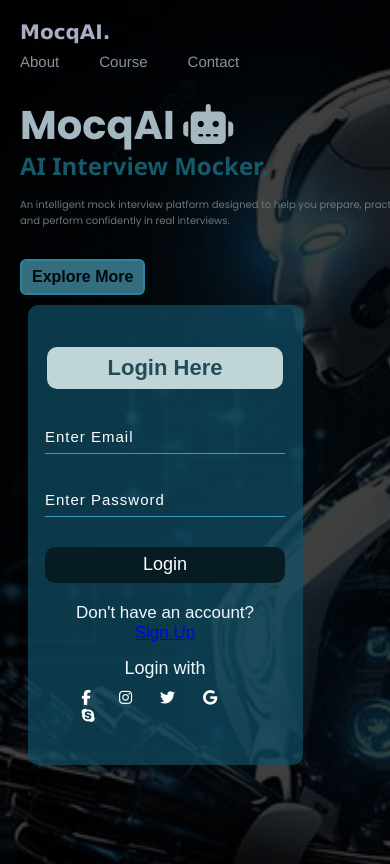
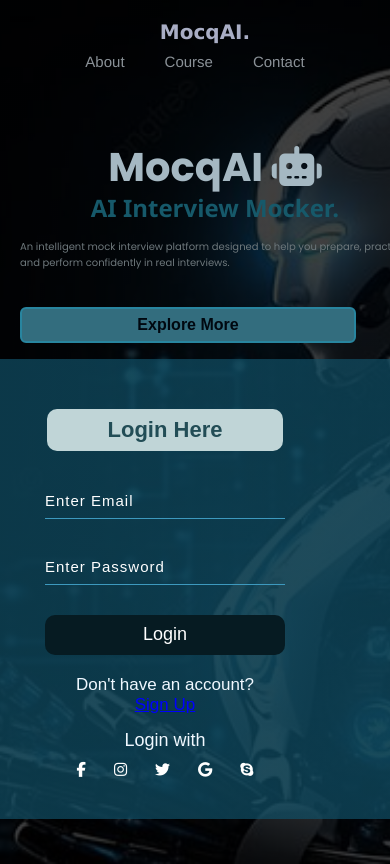
Before and after one commit to riddhipatel09/MocqAI, a Next.js app: page / in a window 390 px wide. Shown: the top 864 px of the page. Built offline with nearby package versions, Linux system fonts and the light colour scheme.

Commit message:
Make interview page responsive and center buttons on mobile

```diff
--- a/src/app/account/page.js
+++ b/src/app/account/page.js
@@ -2,7 +2,8 @@
 
 import React, { useEffect, useState } from 'react';
 
-const baseUrl = process.env.NEXT_PUBLIC_API_BASE || 'http://localhost:5000';
+const baseUrl = '';
+
 
 export default function AccountPage() {
   const [user, setUser] = useState(null);
--- a/src/app/globals.css
+++ b/src/app/globals.css
@@ -1,21 +1,23 @@
-*{
+* {
   margin: 0;
   padding: 0;
   font-family: sans-serif;
 }
 
-.header{
-    position: relative; /* or remove 'position' entirely */
-  min-height: 100vh;  /* optional: let it grow with content */
+.header {
+  position: relative;
+  /* or remove 'position' entirely */
+  min-height: 100vh;
+  /* optional: let it grow with content */
   width: 100%;
   left: 0;
-    background-image: linear-gradient(rgba(0,0,0,0.75), rgba(0,0,0,0.75)), url("/image.jpg");
+  background-image: linear-gradient(rgba(0, 0, 0, 0.75), rgba(0, 0, 0, 0.75)), url("/image.jpg");
   background-size: cover;
   background-position: center;
   padding-top: 20px;
 }
 
-.logo{
+.logo {
   font-size: 20px;
   font-family: Verdana, Geneva, Tahoma, sans-serif;
   color: rgb(169, 174, 197);
@@ -23,21 +25,24 @@
   text-decoration: none;
   padding-left: 20px;
 }
-.navbar{
+
+.navbar {
   display: flex;
   display: flex;
   justify-content: space-between;
   align-items: top;
   z-index: 100;
 }
-.navbar ul li{
+
+.navbar ul li {
   list-style: none;
   display: inline-block;
   margin: 0 20px;
   position: relative;
   padding-top: 5px;
 }
-.navbar ul li a{
+
+.navbar ul li a {
   text-decoration: none;
   color: rgb(138, 145, 151);
   font-family: 'Franklin Gothic Medium', 'Arial Narrow', Arial, sans-serif;
@@ -46,7 +51,7 @@
 
 }
 
-.navbar ul li::after{
+.navbar ul li::after {
   content: '';
   height: 2px;
   width: 0%;
@@ -60,12 +65,14 @@
 .navbar ul li:hover::after {
   width: 100%;
 }
-.account i{
+
+.account i {
   font-size: 25px;
   color: rgb(140, 149, 158);
   padding-right: 20px;
 }
-.home{
+
+.home {
   color: aliceblue;
   width: 100%;
   height: 90vh;
@@ -73,22 +80,26 @@
   align-items: center;
   padding-left: 70px;
 }
-.content{
+
+.content {
   max-width: 634px;
 }
-.content h1{
+
+.content h1 {
   font-family: "Poppins", sans-serif;
   font-size: 70px;
   line-height: 1.2;
   color: rgb(165, 184, 194);
 }
-.content h3{
+
+.content h3 {
   font-family: 'Segoe UI', Tahoma, Geneva, Verdana, sans-serif;
   font-weight: 700;
   font-size: 50px;
   color: rgb(22, 89, 106);
 }
-.content p{
+
+.content p {
   font-family: "Poppins", sans-serif;
   font-weight: 400;
   font-size: 20px;
@@ -96,7 +107,8 @@
   color: rgb(110, 120, 124);
   text-align: left !important;
 }
-.btn{
+
+.btn {
   display: inline-block;
   padding: 7px 10px;
   background: rgb(51, 109, 126);
@@ -109,7 +121,8 @@
   font-weight: 550;
   transition: .5s;
 }
-.btn:hover{
+
+.btn:hover {
   background: transparent;
   color: rgb(169, 198, 223);
 }
@@ -117,7 +130,7 @@
 .form {
   width: 250px;
   height: 380px;
-  background: linear-gradient(to top,  rgba(16, 79, 102, 0.7) 50%, rgba(16, 79, 102, 0.7) 50%);
+  background: linear-gradient(to top, rgba(16, 79, 102, 0.7) 50%, rgba(16, 79, 102, 0.7) 50%);
   position: absolute;
   left: 870px;
   display: flex;
@@ -126,7 +139,8 @@
   padding: 40px;
   margin-left: 200px;
 }
-.form h2{
+
+.form h2 {
   width: 220px;
   font-family: sans-serif;
   text-align: center;
@@ -138,7 +152,7 @@
   padding: 8px;
 }
 
-.form input{
+.form input {
   width: 240px;
   height: 35px;
   background: transparent;
@@ -153,16 +167,16 @@
   font-family: sans-serif;
 }
 
-.form input:focus{
+.form input:focus {
   outline: none;
 }
 
-::placeholder{
+::placeholder {
   color: #fff;
   font-family: Arial;
 }
 
-.btnn{
+.btnn {
   width: 240px;
   height: 40px;
   background: #061b22;
@@ -174,27 +188,32 @@
   color: #fff;
   transition: 0.4s ease;
 }
-.btnn:hover{
+
+.btnn:hover {
   background: #fff;
   color: #155d7f;
 }
-.btnn a{
+
+.btnn a {
   text-decoration: none;
   color: #000;
   font-weight: bold;
 }
-.form .link{
+
+.form .link {
   font-family: Arial, Helvetica, sans-serif;
   font-size: 17px;
   padding-top: 20px;
   text-align: center;
 }
-.form .link a{
+
+.form .link a {
   text-decoration: none;
   color: #010a18;
   font-weight: 600;
 }
-.liw{
+
+.liw {
   padding-top: 15px;
   padding-bottom: 10px;
   text-align: center;
@@ -211,8 +230,10 @@
 }
 
 .icons a:hover {
-  color: #03121b; /* Change to your desired hover color */
-  transform: scale(1.2); /* Slightly enlarge the icon on hover */
+  color: #03121b;
+  /* Change to your desired hover color */
+  transform: scale(1.2);
+  /* Slightly enlarge the icon on hover */
 }
 
 
@@ -220,47 +241,68 @@
 
 @media (max-width: 991px) {
 
-    .navbar{
+  .navbar {
     flex-direction: column;
     font-size: 20px;
+    align-items: center;
   }
-    .account{
+
+  .account {
     padding-left: 20px;
   }
+
   .home {
     flex-direction: column;
     padding-left: 20px;
     padding-right: 20px;
     align-items: center;
+    justify-content: center;
+  }
+
+  .home.content {
+    text-align: center;
   }
 
   .form {
+    justify-content: end;
+    align-items: center;
+    width: 100%;
+    height: 50%;
+    margin-top: 10px;
+    margin-left: -100px;
     position: relative;
     left: auto;
-    margin-left: 0;
-    align-items: center;
-    justify-content: center;
-    margin-top: 30px;
-    width: 50%;
-    height: 50%;
-    margin-left: -100px;
-    margin-top: 10px;
+    flex-direction: column;
   }
 
-  .icons a{
+  .icons a {
     font-size: 15px;
   }
+
   .content h1 {
     font-size: 40px;
+    text-align: center;
   }
 
   .content h3 {
     font-size: 24px;
+    text-align: center;
   }
 
   .content p {
     font-size: 10px;
+    text-align: center;
   }
+
+  .btn {
+    flex-direction: column;
+    align-items: center;
+    width: 80%;
+    /* or 100% or auto based on need */
+    margin: 6px 0;
+    text-align: center;
+  }
+
 }
 
 /* ABOUT PAGE STYLING
@@ -270,19 +312,25 @@
   color: aliceblue;
   background: rgba(0, 0, 0, 0.5);
   display: flex;
-  justify-content: center;  /* centers horizontally */
-  align-items: center;      /* optional: centers vertically */
+  justify-content: center;
+  /* centers horizontally */
+  align-items: center;
+  /* optional: centers vertically */
   flex-direction: column;
   padding: 100px 20px;
   color: aliceblue;
   text-align: center;
 }
+
 .about-section .content {
   text-align: left;
-}.content p{
+}
+
+.content p {
   text-align: center;
   justify-content: center;
 }
+
 .about-section h1 {
   font-size: 48px;
   margin-bottom: 20px;
@@ -297,7 +345,8 @@
   text-align: center;
 }
 
-.about-section p, .about-section ul {
+.about-section p,
+.about-section ul {
   font-size: 18px;
   margin-bottom: 20px;
   color: #d2e3e7;
@@ -321,6 +370,7 @@
   left: 0;
   color: #7fc4db;
 }
+
 .button-wrapper {
   text-align: center;
   margin-top: 30px;
--- a/src/components/interview.css
+++ b/src/components/interview.css
@@ -1,15 +1,14 @@
 .interview-container {
   display: flex;
-    flex-direction: row; /* ⬅️ side-by-side layout */
+  flex-direction: row;
   justify-content: space-between;
   align-items: flex-start;
-    flex-wrap: wrap; /* optional: wraps on smaller screens */
-    gap: 40px; /* spacing between left and right sides */
+  flex-wrap: wrap;
+  gap: 40px;
   padding: 40px 20px;
   min-height: 100vh;
   background-color: #f0f2f5;
   font-family: 'Segoe UI', sans-serif;
-    padding: 50px;
 }
 
 .video-box {
@@ -29,7 +28,6 @@
   margin-left: 70px;
 }
 
-
 .chat-box {
   flex: 2;
   min-width: 350px;
@@ -40,22 +38,19 @@
   box-shadow: 0 4px 12px rgba(0, 0, 0, 0.1);
 }
 
-/* Outer scrollable container for all AI messages */
-.right-panel{
- flex: 1 1 0; /* allow flexible width, but no shrinking */
+.right-panel {
+  flex: 1 1 0;
   min-width: 300px;
   max-width: 600px;
-
   background-color: #fff;
   border: 1px solid #ccc;
   border-radius: 10px;
-    height: auto; /* 🔒 Fixed height */
+  height: auto;
   padding: 20px;
-    overflow-y: auto; /* ✅ scroll content */
+  overflow-y: auto;
   box-shadow: 0 2px 5px #0000001a;
 }
 
-/* Individual messages (no overflow on each) */
 .ai-question,
 .ai-followup {
   margin-bottom: 10px;
@@ -64,7 +59,6 @@
   border-radius: 8px;
 }
 
-
 .ai-question strong,
 .ai-followup strong {
   color: #004aad;
@@ -72,12 +66,14 @@
   margin-bottom: 8px;
   font-size: 1.1rem;
 }
+
 .ai-message {
   display: flex;
   align-items: flex-start;
   gap: 12px;
   margin-bottom: 15px;
 }
+
 .emoji-avatar {
   font-size: 25px;
   background-color: #0d8abc;
@@ -89,6 +85,7 @@
   align-items: center;
   justify-content: center;
 }
+
 .avatar {
   width: 40px;
   height: 40px;
@@ -104,7 +101,6 @@
   max-width: 80%;
   box-shadow: 0 2px 4px rgba(0,0,0,0.1);
 }
-
 
 .user-response {
   width: 100%;
@@ -129,8 +125,8 @@
   justify-content: space-between;
   margin-top: 12px;
   gap: 10px;
+  flex-wrap: wrap;
 }
-
 
 .btnn {
   flex: 1;
@@ -142,9 +138,47 @@
   border-radius: 8px;
   cursor: pointer;
   transition: background 0.3s ease;
+  min-width: 120px;
 }
 
 .btnn:hover {
   background-color: #335686;
   color: #ccc;
 }
+
+/* 🔽 MOBILE RESPONSIVE STYLES */
+@media (max-width: 768px) {
+  .interview-container {
+    flex-direction: column;
+    padding: 20px 10px;
+  }
+
+  .video-box {
+    width: 100%;
+    align-items: center;
+    margin-bottom: 20px;
+  }
+
+  .video-feed {
+    margin-left: 0;
+    width: 100%;
+    max-width: 100%;
+    height: auto;
+  }
+
+  .chat-box,
+  .right-panel {
+    width: 100%;
+    max-width: 100%;
+    padding: 16px;
+  }
+
+  .mic-controls {
+    flex-direction: column;
+    align-items: stretch;
+  }
+
+  .btnn {
+    width: 100%;
+  }
+}
```
Also changed, not shown: src/app/api/auth/account/route.js (added, +12 -0 lines), src/app/api/auth/logout/route.js (added, +8 -0 lines). Lines whose indentation alone changed are shown as unchanged.
